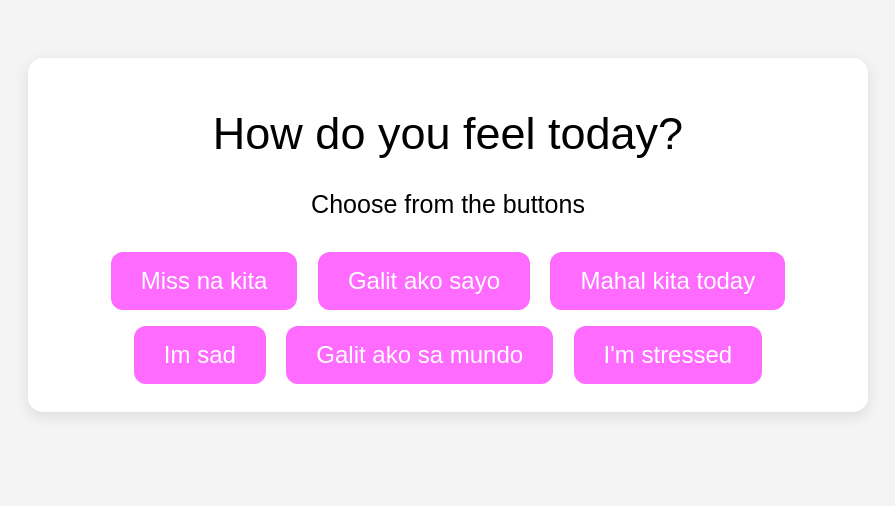
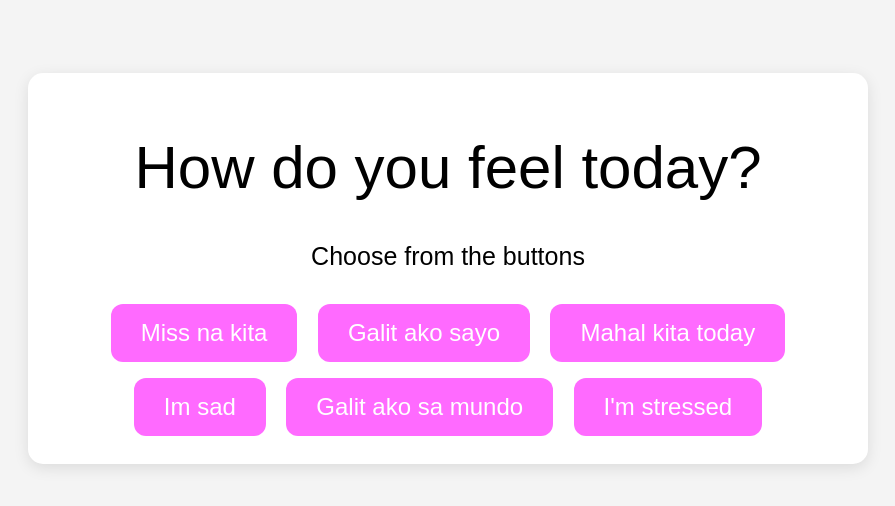
Before and after one commit to samsondirk18/Aliyahpot, a plain HTML site: page index.html in a window 1280 px wide. Shown: the whole page, without its empty margins (192-1087 px from the left). Drawn offline with Linux system fonts and the light colour scheme; a web font is replaced by a local one.

Commit message:
Update index.html

```diff
--- a/index.html
+++ b/index.html
@@ -10,7 +10,7 @@
         body {
             font-family: sans-serif;
             text-align: center;
-            padding: 50px;
+            padding: 65px;
             background: #f4f4f4;
         }
 
@@ -18,7 +18,7 @@
           font-family: "Cute Font", sans-serif;
           font-weight: 400;
           font-style: normal;
-          font-size: 45px;
+          font-size: 60px;
         }
 
         #content-box {
@@ -50,7 +50,7 @@
 
         iframe {
             width: 100%;
-            height: 400px;
+            height: 700px;
             border-radius: 10px;
             border: none;
             margin-top: 20px;
```
